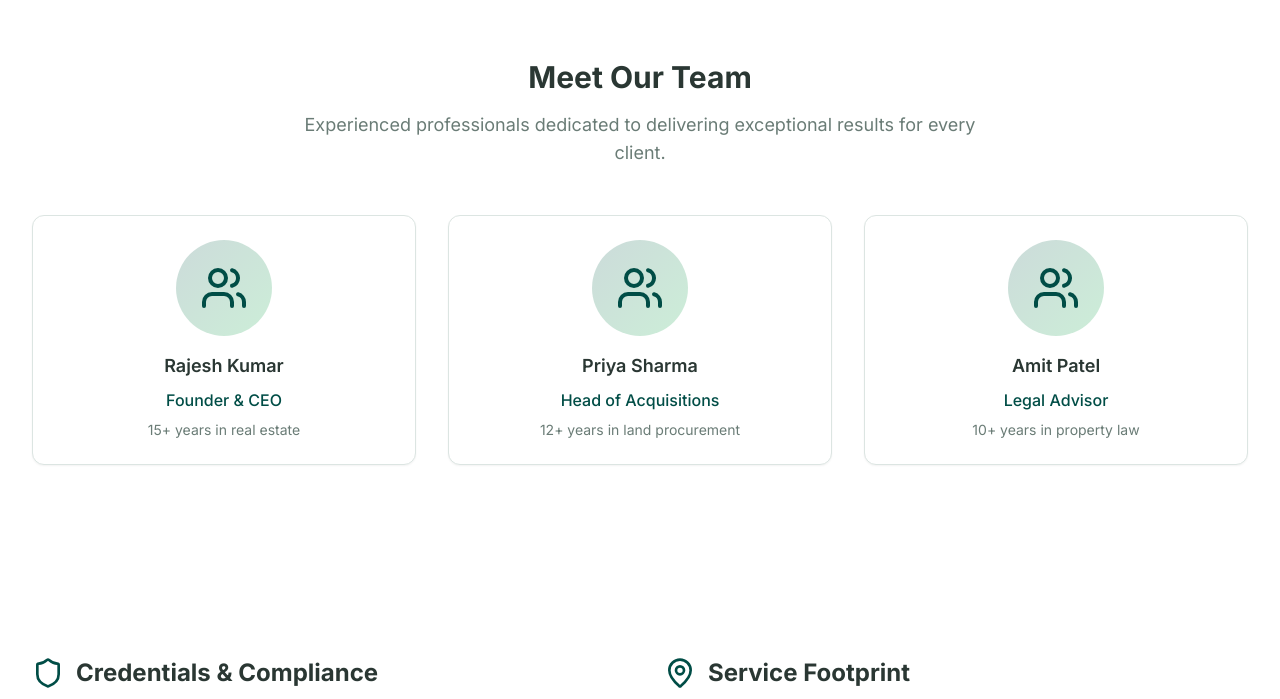
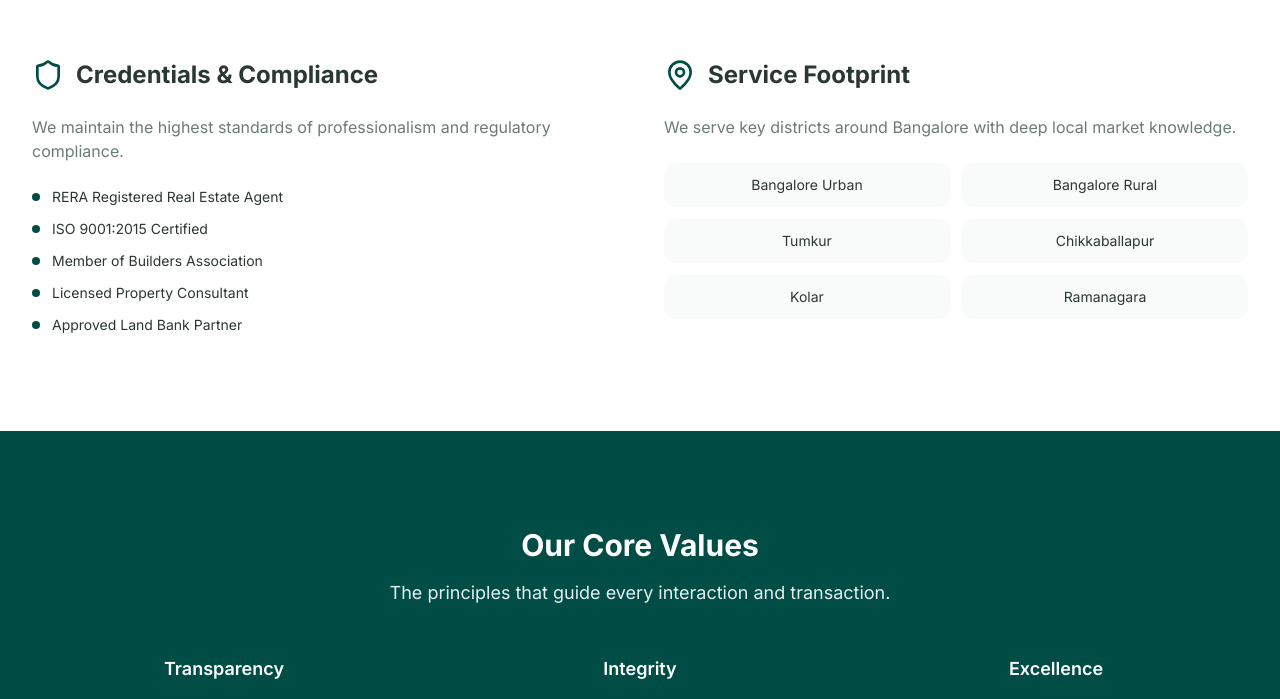
Before and after one commit to 7003078589/Green-leaf-Ventures, a React (Vite) app in the folder greenleaf-landfinder-main/: page /about in a window 1280 px wide. Shown: the part 1920-2619 px from the top of the page. Built offline with nearby package versions, Linux system fonts and the light colour scheme.

Commit message:
Remove Meet Our Team section from About page - keep only Leadership section with actual partners

```diff
--- a/greenleaf-landfinder-main/src/pages/About.tsx
+++ b/greenleaf-landfinder-main/src/pages/About.tsx
@@ -6,26 +6,6 @@ import { Card, CardContent } from '@/components/ui/card';
 import { Award, MapPin, Users, Shield } from 'lucide-react';
 
 const About = () => {
-  const teamMembers = [
-    {
-      name: "Rajesh Kumar",
-      role: "Founder & CEO",
-      experience: "15+ years in real estate",
-      image: "/api/placeholder/150/150"
-    },
-    {
-      name: "Priya Sharma",
-      role: "Head of Acquisitions",
-      experience: "12+ years in land procurement",
-      image: "/api/placeholder/150/150"
-    },
-    {
-      name: "Amit Patel",
-      role: "Legal Advisor",
-      experience: "10+ years in property law",
-      image: "/api/placeholder/150/150"
-    }
-  ];
 
   const credentials = [
     "RERA Registered Real Estate Agent",
@@ -185,32 +165,6 @@ const About = () => {
           </div>
         </section>
 
-        {/* Team Section */}
-        <section className="section-padding">
-          <div className="container-max">
-            <div className="text-center mb-12">
-              <h2 className="text-2xl sm:text-3xl font-bold mb-4">Meet Our Team</h2>
-              <p className="text-lg text-muted-foreground max-w-2xl mx-auto">
-                Experienced professionals dedicated to delivering exceptional results for every client.
-              </p>
-            </div>
-
-            <div className="grid md:grid-cols-3 gap-8">
-              {teamMembers.map((member, index) => (
-                <Card key={index} className="text-center">
-                  <CardContent className="p-6">
-                    <div className="w-24 h-24 bg-gradient-to-br from-primary/20 to-accent/20 rounded-full mx-auto mb-4 flex items-center justify-center">
-                      <Users className="w-12 h-12 text-primary" />
-                    </div>
-                    <h3 className="font-semibold text-lg mb-2">{member.name}</h3>
-                    <p className="text-primary font-medium mb-2">{member.role}</p>
-                    <p className="text-sm text-muted-foreground">{member.experience}</p>
-                  </CardContent>
-                </Card>
-              ))}
-            </div>
-          </div>
-        </section>
 
         {/* Credentials & Service Areas */}
         <section className="section-padding">
```
